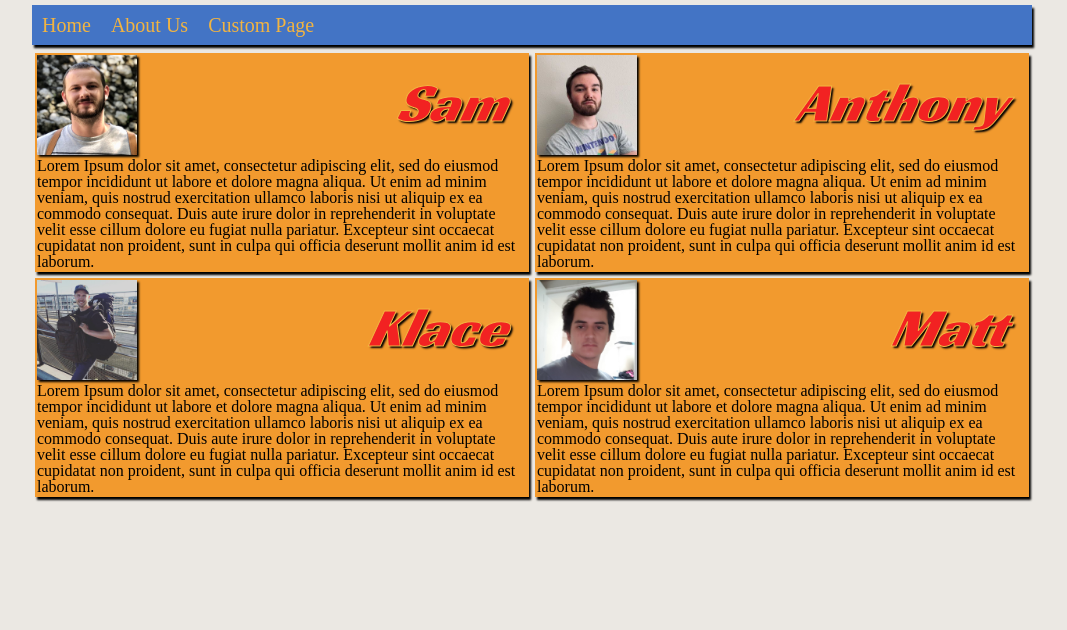
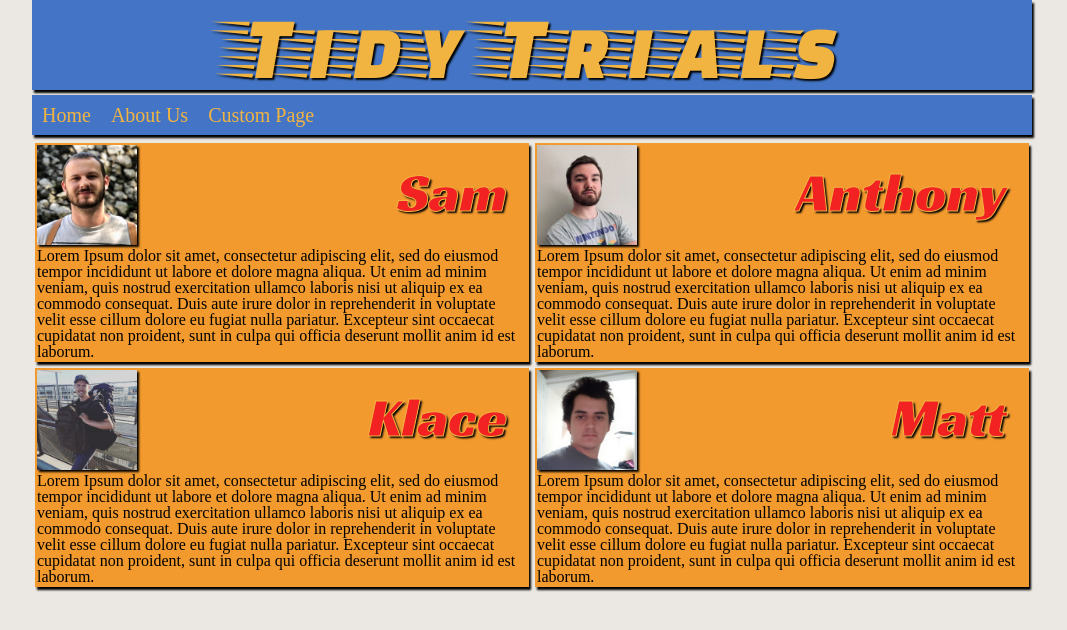
Before and after one commit to PyDrummer/tidytrialsapp, a plain HTML site: page html/aboutus.html in a window 1280 px wide. Shown: the whole page, without its empty margins (108-1175 px from the left). Drawn offline with Linux system fonts and the light colour scheme.

Commit message:
brought in custom fonts, first version of header applied to all pages

```diff
--- a/css/style.css
+++ b/css/style.css
@@ -9,17 +9,26 @@
 /* #EBE8E3 White */
 
 
-/* Nav Bar All Pages */
 html{
   background-color: #EBE8E3;
 }
+/* Nav Bar All Pages */
 h1{
+  font-family: 'Faster One', cursive;
+  color: #F2B441;
+  font-size: 90px;
+  text-align: center;
+  background-color: #4374C5;
+  width: 1000px;
+  text-shadow: 2px 2px 2px black;
+  box-shadow: 2px 3px 2px black;
+}
+h2{
   /* About Us name font - Look for cool font later */
   float: right;
   font-size: 55px;
   padding: 20px;
   font-family: 'Racing Sans One', cursive;
-  font-style: italic;
   color: #F22222;
   -webkit-text-stroke-width: 1px;
   -webkit-text-stroke-color:#F2B441;
@@ -75,3 +84,12 @@ body section img{
   box-shadow: 2px 2px 2px black;
   /* border-style: solid #F2B441; */
 }
+
+body section img{
+
+
+}
+
+body section img :hover{
+  height: 200px;
+}
--- a/html/aboutus.html
+++ b/html/aboutus.html
@@ -9,21 +9,24 @@
   <link rel="stylesheet" href="../css/reset.css">
   <link rel="stylesheet" href="../css/style.css">
   <link href="https://fonts.googleapis.com/css2?family=Racing+Sans+One&display=swap" rel="stylesheet">
+  <link href="https://fonts.googleapis.com/css2?family=Faster+One&display=swap" rel="stylesheet">
 </head>
 
 <header>
+  <h1>Tidy Trials</h1>
   <nav>
     <ul>
       <li><a href="../html/index.html"> Home </a></li>
       <li><a href="../html/aboutus.html"> About Us </a></li>
       <li><a href="../html/customize.html"> Custom Page </a></li>
     </ul>
+
   </nav>
 </header>
 
 <body>
   <section><img src="../img/samspic.jpg" alt="" srcset="">
-    <h1>Sam</h1>
+    <h2>Sam</h2>
     <p>Lorem Ipsum dolor sit amet, consectetur adipiscing elit, sed do eiusmod tempor incididunt ut labore et dolore
       magna aliqua. Ut enim ad minim veniam, quis nostrud exercitation ullamco laboris nisi ut aliquip ex ea commodo
       consequat. Duis aute irure dolor in reprehenderit in voluptate velit esse cillum dolore eu fugiat nulla pariatur.
@@ -31,7 +34,7 @@
   </section>
 
   <section><img src="../img/anthony pic.jpg" alt="" srcset="">
-    <h1>Anthony</h1>
+    <h2>Anthony</h2>
     <p>Lorem Ipsum dolor sit amet, consectetur adipiscing elit, sed do eiusmod tempor incididunt ut labore et dolore
       magna aliqua. Ut enim ad minim veniam, quis nostrud exercitation ullamco laboris nisi ut aliquip ex ea commodo
       consequat. Duis aute irure dolor in reprehenderit in voluptate velit esse cillum dolore eu fugiat nulla pariatur.
@@ -39,7 +42,7 @@
   </section>
 
   <section><img src="../img/klace pic.jpg" alt="" srcset="">
-    <h1>Klace</h1>
+    <h2>Klace</h2>
     <p>Lorem Ipsum dolor sit amet, consectetur adipiscing elit, sed do eiusmod tempor incididunt ut labore et dolore
       magna aliqua. Ut enim ad minim veniam, quis nostrud exercitation ullamco laboris nisi ut aliquip ex ea commodo
       consequat. Duis aute irure dolor in reprehenderit in voluptate velit esse cillum dolore eu fugiat nulla pariatur.
@@ -47,7 +50,7 @@
   </section>
 
   <section><img src="../img/matt pic.jpg" alt="" srcset="">
-    <h1>Matt</h1>
+    <h2>Matt</h2>
     <p>Lorem Ipsum dolor sit amet, consectetur adipiscing elit, sed do eiusmod tempor incididunt ut labore et dolore
       magna aliqua. Ut enim ad minim veniam, quis nostrud exercitation ullamco laboris nisi ut aliquip ex ea commodo
       consequat. Duis aute irure dolor in reprehenderit in voluptate velit esse cillum dolore eu fugiat nulla pariatur.
```
Also changed, not shown: html/customize.html (+2 -0 lines), index.html (+2 -0 lines).
